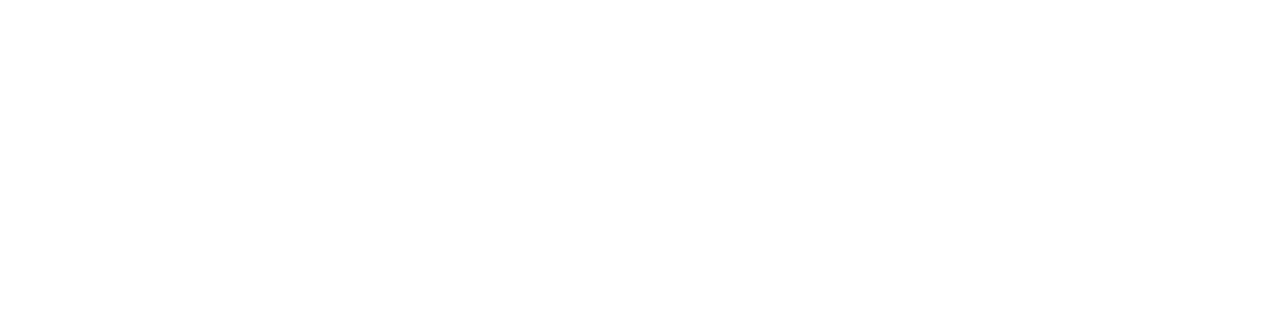
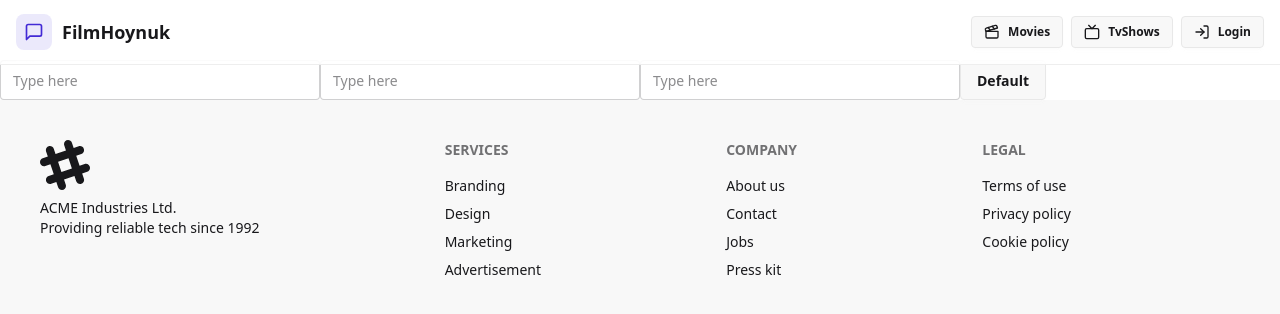
Before and after one commit to umutbarandemir/MERN-IMDB, a React (Vite) app in the folder Frontend/: page /login in a window 1280 px wide. Before the commit this address had no page. Shown: the top 314 px of the page. Built offline with nearby package versions, Linux system fonts and the light colour scheme.

Commit message:
navbar, homepage

```diff
--- a/Frontend/src/App.jsx
+++ b/Frontend/src/App.jsx
@@ -2,16 +2,28 @@ import './App.css'
 import { Routes, Route } from 'react-router-dom'
 import HomePage from './pages/HomePage'
 import MoviePage from './pages/MoviePage'
+import LoginPage from './pages/LoginPage'
+import TvShowPage from './pages/TvShowPage'
+import SignUpPage from './pages/SignUpPage'
+import ProfilePage from './pages/ProfilePage'
+import Navbar from './components/Navbar'
+import Footer from './components/Footer'
 
 function App() {
 
 
   return (
     <>
+      <Navbar />
       <Routes>
         <Route path="/" element={<HomePage />} />
         <Route path="/movie" element={<MoviePage />} />
+        <Route path="/tvshow" element={<TvShowPage />} />
+        <Route path="/login" element={<LoginPage />} />
+        <Route path="/signup" element={<SignUpPage />} />
+        <Route path="/profile" element={<ProfilePage />} />
       </Routes>
+      <Footer />
     </>
   )
 }
--- /dev/null
+++ b/Frontend/src/components/Footer.jsx
@@ -0,0 +1,48 @@
+import React from 'react'
+
+const Footer = () => {
+  return (
+    <footer className="footer sm:footer-horizontal bg-base-200 text-base-content p-10">
+  <aside>
+    <svg
+      width="50"
+      height="50"
+      viewBox="0 0 24 24"
+      xmlns="http://www.w3.org/2000/svg"
+      fillRule="evenodd"
+      clipRule="evenodd"
+      className="fill-current">
+      <path
+        d="M22.672 15.226l-2.432.811.841 2.515c.33 1.019-.209 2.127-1.23 2.456-1.15.325-2.148-.321-2.463-1.226l-.84-2.518-5.013 1.677.84 2.517c.391 1.203-.434 2.542-1.831 2.542-.88 0-1.601-.564-1.86-1.314l-.842-2.516-2.431.809c-1.135.328-2.145-.317-2.463-1.229-.329-1.018.211-2.127 1.231-2.456l2.432-.809-1.621-4.823-2.432.808c-1.355.384-2.558-.59-2.558-1.839 0-.817.509-1.582 1.327-1.846l2.433-.809-.842-2.515c-.33-1.02.211-2.129 1.232-2.458 1.02-.329 2.13.209 2.461 1.229l.842 2.515 5.011-1.677-.839-2.517c-.403-1.238.484-2.553 1.843-2.553.819 0 1.585.509 1.85 1.326l.841 2.517 2.431-.81c1.02-.33 2.131.211 2.461 1.229.332 1.018-.21 2.126-1.23 2.456l-2.433.809 1.622 4.823 2.433-.809c1.242-.401 2.557.484 2.557 1.838 0 .819-.51 1.583-1.328 1.847m-8.992-6.428l-5.01 1.675 1.619 4.828 5.011-1.674-1.62-4.829z"></path>
+    </svg>
+    <p>
+      ACME Industries Ltd.
+      <br />
+      Providing reliable tech since 1992
+    </p>
+  </aside>
+  <nav>
+    <h6 className="footer-title">Services</h6>
+    <a className="link link-hover">Branding</a>
+    <a className="link link-hover">Design</a>
+    <a className="link link-hover">Marketing</a>
+    <a className="link link-hover">Advertisement</a>
+  </nav>
+  <nav>
+    <h6 className="footer-title">Company</h6>
+    <a className="link link-hover">About us</a>
+    <a className="link link-hover">Contact</a>
+    <a className="link link-hover">Jobs</a>
+    <a className="link link-hover">Press kit</a>
+  </nav>
+  <nav>
+    <h6 className="footer-title">Legal</h6>
+    <a className="link link-hover">Terms of use</a>
+    <a className="link link-hover">Privacy policy</a>
+    <a className="link link-hover">Cookie policy</a>
+  </nav>
+</footer>
+  )
+}
+
+export default Footer
--- /dev/null
+++ b/Frontend/src/components/Navbar.jsx
@@ -0,0 +1,74 @@
+import { Link } from "react-router-dom";
+import { LogOut, MessageSquare, User, LogIn,Tv,Clapperboard } from "lucide-react";
+import { useUserStore } from '../store/useUserStore.js';
+
+const Navbar = () => {
+
+    const { logout, authUser } = useUserStore();
+
+  return (
+     <header className="border-b border-base-300 fixed w-full top-0 z-40 backdrop-blur-lg bg-base-100/80">
+      <div className="container mx-auto px-4 h-16">
+        <div className="flex items-center justify-between h-full">
+
+          {/* left side */}
+          <div className="flex items-center gap-8">
+            <Link to="/" className="flex items-center gap-2.5 hover:opacity-80 transition-all">
+              <div className="size-9 rounded-lg bg-primary/10 flex items-center justify-center">
+                <MessageSquare className="w-5 h-5 text-primary" />
+              </div>
+              <h1 className="text-lg font-bold">FilmHoynuk</h1>
+            </Link>
+          </div>
+
+          {/* right side */}
+
+          <div className="flex items-center gap-2">
+
+            {authUser && authUser.fullName && (
+              <div className="hidden sm:flex items-center px-3 py-1 rounded-lg text-sm font-medium"> {/* bg-base-200 to add background */}
+                Welcome {authUser.fullName}
+              </div>
+            )}
+
+            <Link to={"/movie"} className={`btn btn-sm gap-2 transition-colors hover:opacity-80`}>
+              <Clapperboard className="w-4 h-4" />
+              <span className="hidden sm:inline">Movies</span>
+            </Link>
+
+            <Link to={"/tvshow"} className={`btn btn-sm gap-2 transition-colors hover:opacity-80`}>
+              <Tv className="w-4 h-4" />
+              <span className="hidden sm:inline">TvShows</span>
+            </Link>
+
+            {!authUser && (
+                <Link to={"/login"} className={`btn btn-sm gap-2 transition-colors hover:opacity-80`}>
+                    <LogIn className="w-4 h-4" />
+                    <span className="hidden sm:inline">Login</span>
+                </Link>
+            )}
+
+
+            {authUser && (
+              <>
+                <Link to={"/profile"} className={`btn btn-sm gap-2 hover:opacity-80`}>
+                  <User className="size-5" />
+                  <span className="hidden sm:inline">Profile</span>
+                </Link>
+
+                <button className="flex gap-2 items-center hover:opacity-80" onClick={logout}>
+                  <LogOut className="size-5" />
+                  <span className="hidden sm:inline">Logout</span>
+                </button>
+
+              </>
+            )}
+          </div>
+        </div>
+      </div>
+    </header>
+
+  )
+}
+
+export default Navbar
--- a/Frontend/src/pages/HomePage.jsx
+++ b/Frontend/src/pages/HomePage.jsx
@@ -11,6 +11,55 @@ const HomePage = () => {
   }, [fetchMovies]);
 
   return (
+    <div className='mt-15'>
+      {/* Carousel */}
+<div className="flex justify-center">
+  <div className="carousel w-[90%]">
+    <div id="slide1" className="carousel-item relative w-full">
+      <img
+        src="https://img.daisyui.com/images/stock/photo-1625726411847-8cbb60cc71e6.webp"
+        className="w-full"
+      />
+      <div className="absolute left-5 right-5 top-1/2 flex -translate-y-1/2 transform justify-between">
+        <a href="#slide4" className="btn btn-circle">❮</a>
+        <a href="#slide2" className="btn btn-circle">❯</a>
+      </div>
+    </div>
+    <div id="slide2" className="carousel-item relative w-full">
+      <img
+        src="https://img.daisyui.com/images/stock/photo-1609621838510-5ad474b7d25d.webp"
+        className="w-full"
+      />
+      <div className="absolute left-5 right-5 top-1/2 flex -translate-y-1/2 transform justify-between">
+        <a href="#slide1" className="btn btn-circle">❮</a>
+        <a href="#slide3" className="btn btn-circle">❯</a>
+      </div>
+    </div>
+    <div id="slide3" className="carousel-item relative w-full">
+      <img
+        src="https://img.daisyui.com/images/stock/photo-1414694762283-acccc27bca85.webp"
+        className="w-full"
+      />
+      <div className="absolute left-5 right-5 top-1/2 flex -translate-y-1/2 transform justify-between">
+        <a href="#slide2" className="btn btn-circle">❮</a>
+        <a href="#slide4" className="btn btn-circle">❯</a>
+      </div>
+    </div>
+    <div id="slide4" className="carousel-item relative w-full">
+      <img
+        src="https://img.daisyui.com/images/stock/photo-1665553365602-b2fb8e5d1707.webp"
+        className="w-full"
+      />
+      <div className="absolute left-5 right-5 top-1/2 flex -translate-y-1/2 transform justify-between">
+        <a href="#slide3" className="btn btn-circle">❮</a>
+        <a href="#slide1" className="btn btn-circle">❯</a>
+      </div>
+    </div>
+  </div>
+</div>
+
+
+      {/* Movie Cards */}
       <div className="p-4 space-y-4">
         <h1 className="text-3xl font-bold">Hot Movies</h1>
         {loading && <p>Loading...</p>}
@@ -21,6 +70,8 @@ const HomePage = () => {
           ))}
         </div>
       </div>
+    </div>
+
   );
 };
 
--- /dev/null
+++ b/Frontend/src/pages/LoginPage.jsx
@@ -0,0 +1,15 @@
+
+const LoginPage = () => {
+
+
+  return (
+    <div className='mt-15'>
+        <input type="text" placeholder="Type here" className="input" />
+        <input type="text" placeholder="Type here" className="input" />
+        <input type="text" placeholder="Type here" className="input" />
+        <button className="btn">Default</button>
+    </div>
+  )
+}
+
+export default LoginPage
--- a/Frontend/src/pages/MoviePage.jsx
+++ b/Frontend/src/pages/MoviePage.jsx
@@ -2,7 +2,7 @@ import React from 'react'
 
 const MoviePage = () => {
   return (
-    <div>MoviePage</div>
+    <div className='mt-15'>MoviePage</div>
   )
 }
 
--- /dev/null
+++ b/Frontend/src/pages/ProfilePage.jsx
@@ -0,0 +1,9 @@
+import React from 'react'
+
+const ProfilePage = () => {
+  return (
+    <div>ProfilePage</div>
+  )
+}
+
+export default ProfilePage
--- /dev/null
+++ b/Frontend/src/pages/SignUpPage.jsx
@@ -0,0 +1,9 @@
+import React from 'react'
+
+const SignUpPage = () => {
+  return (
+    <div>SignUpPage</div>
+  )
+}
+
+export default SignUpPage
--- /dev/null
+++ b/Frontend/src/pages/TvShowPage.jsx
@@ -0,0 +1,9 @@
+import React from 'react'
+
+const TvShowPage = () => {
+  return (
+    <div className='mt-15'>TvShowPage</div>
+  )
+}
+
+export default TvShowPage
--- a/Frontend/src/store/useMovieStore.js
+++ b/Frontend/src/store/useMovieStore.js
@@ -9,7 +9,7 @@ const useMovieStore = create((set) => ({
   fetchMovies: async () => {
     set({ loading: true, error: null });
     try {
-      const res = await axiosInstance.get('/movies');
+      const res = await axiosInstance.get('/movies'); // http://localhost:5000/api/movies
       set({ movies: res.data, loading: false });
     } catch (err) {
       console.error('Failed to fetch movies:', err);
--- a/Frontend/src/store/useUserStore.js
+++ b/Frontend/src/store/useUserStore.js
@@ -7,7 +7,6 @@ export const useUserStore = create((set) => ({
     isSigningUp: false,
     isLoggingIn: false,
     isUpdatingProfile: false,
-    onlineUsers: [],
     isCheckingAuth: false,
 
     checkAuth: async () => {
```
Also changed, not shown: 1 other file (tests, documents, lock files or other folders). Lines whose indentation alone changed are shown as unchanged.
